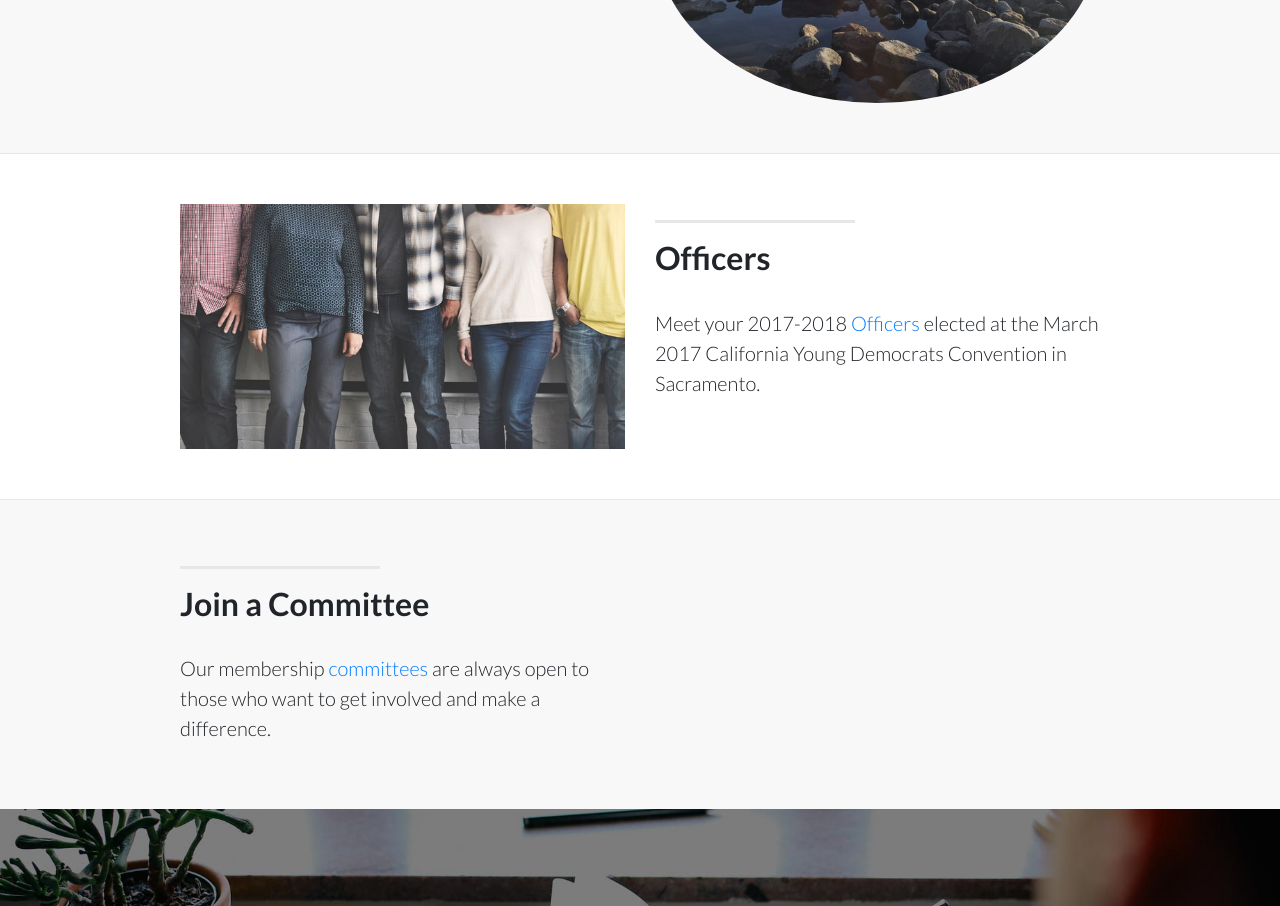
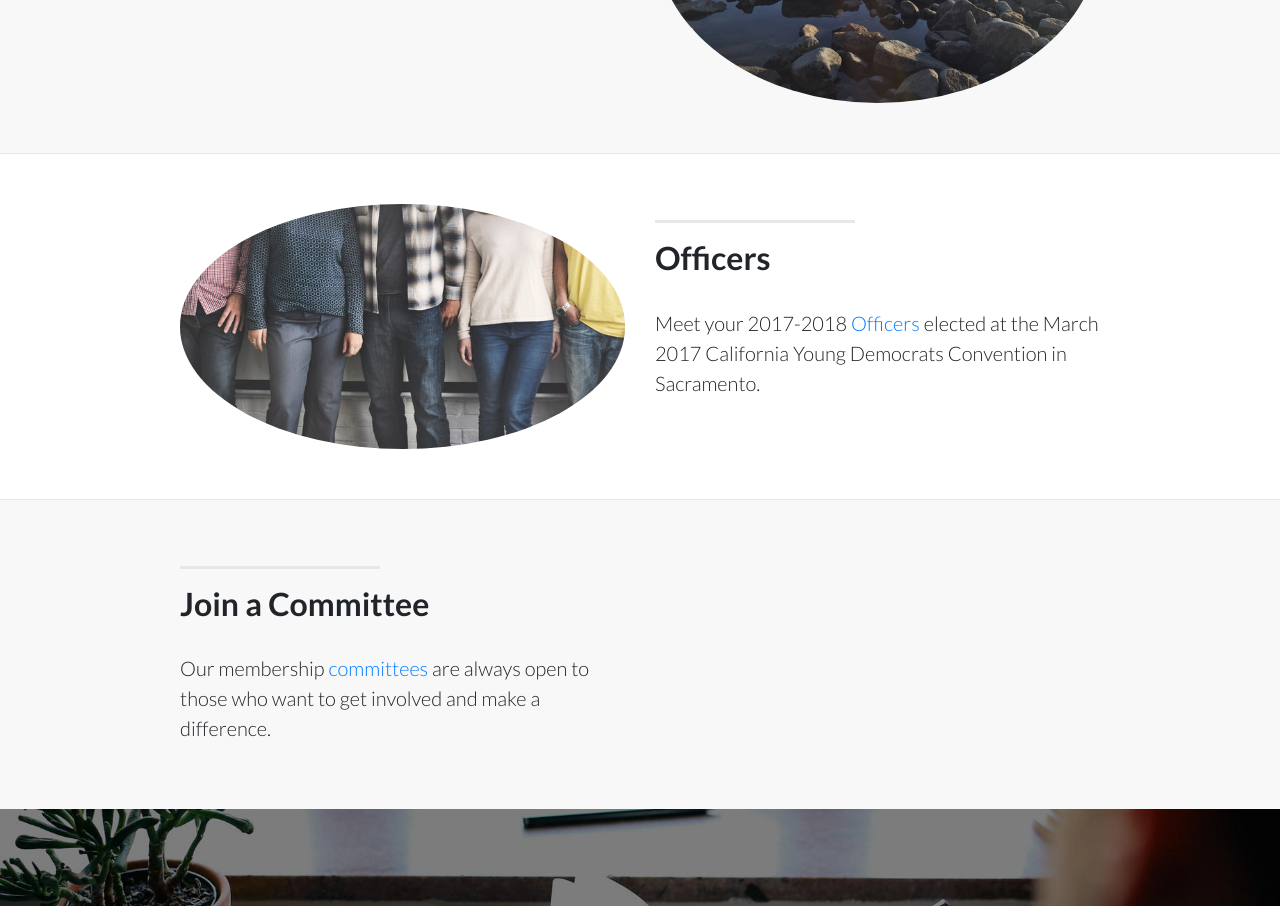
Before and after one commit to CYD-Progressives/cyd-progressives, a website: page index.html in a window 1280 px wide. Shown: the part 1052-1958 px from the top of the page. Drawn offline with Linux system fonts and the light colour scheme.

Commit message:
Adds designer plug

```diff
--- a/index.html
+++ b/index.html
@@ -102,7 +102,7 @@
               elected at the March 2017 California Young Democrats Convention in Sacramento.</p>
           </div>
           <div class="col-lg-5 ml-auto order-lg-1">
-            <img class="img-fluid" src="img/torsos.jpeg" alt="">
+            <img class="img-fluid portrait" src="img/torsos.jpeg" alt="">
           </div>
         </div>
 
@@ -194,6 +194,7 @@
           </li>
         </ul>
         <p class="copyright text-muted small">Copyright &copy; CYD Progressives 2017. All Rights Reserved</p>
+        <p class="text-muted small">Developed by <a href="http://isserl.is/">Ben Isserlis</a>. Theme by Start Bootstrap.</p>
       </div>
     </footer>
 
```
